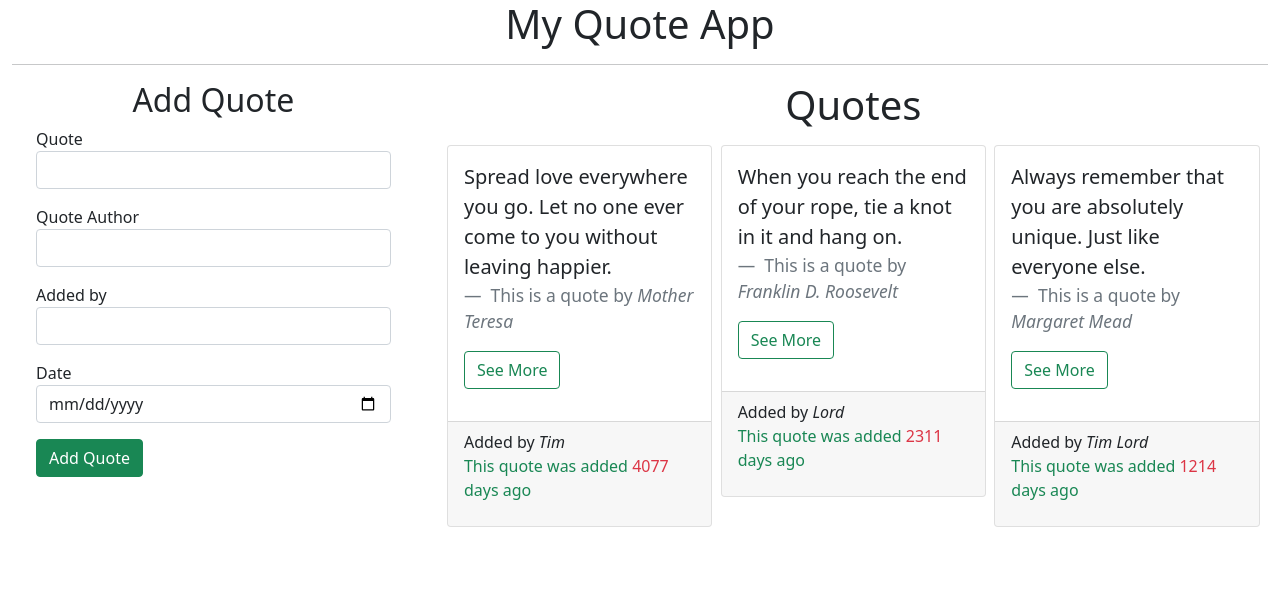
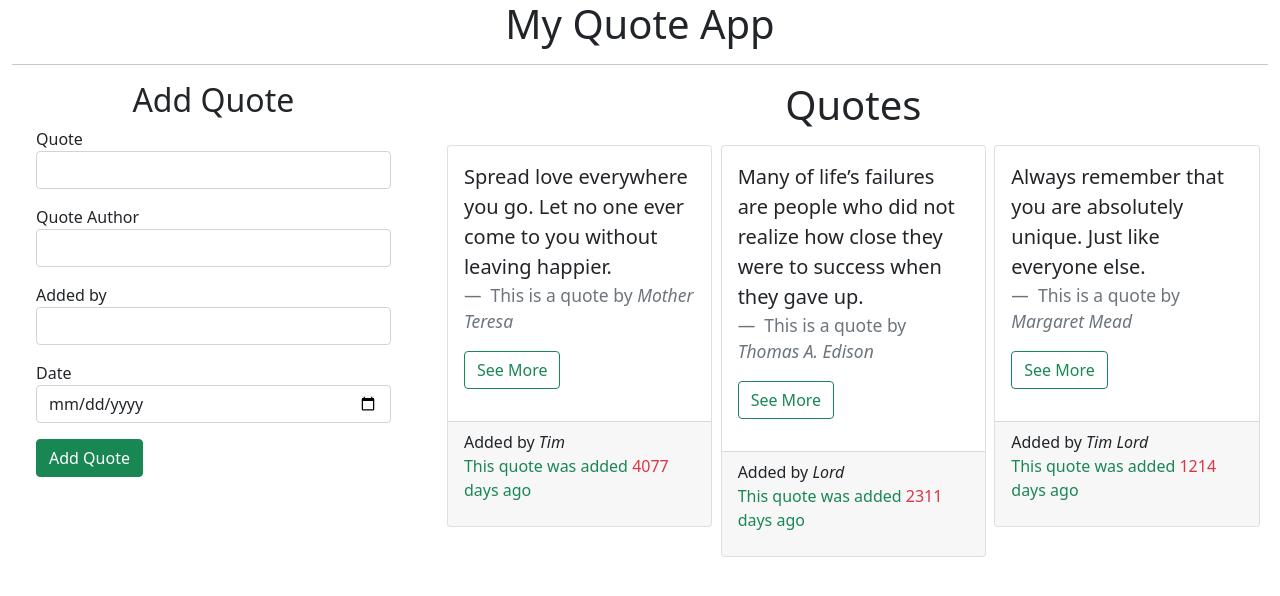
Before and after one commit to otienotimothy/quotes, an Angular app: page / in a window 1280 px wide. Shown: the top 596 px of the page. Built offline with nearby package versions, Linux system fonts and the light colour scheme.

Commit message:
Modify mock data

```diff
--- a/src/mock-data.ts
+++ b/src/mock-data.ts
@@ -8,8 +8,8 @@ export const quotes: Quote[] = [
     new Date('2010-12-10')
   ),
   new Quote(
-    'When you reach the end of your rope, tie a knot in it and hang on',
-    'Franklin D. Roosevelt',
+    'Many of life’s failures are people who did not realize how close they were to success when they gave up',
+    'Thomas A. Edison',
     'Lord',
     new Date('2015-10-11')
   ),
```
